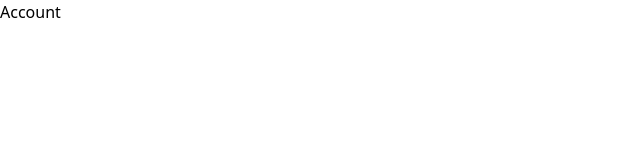
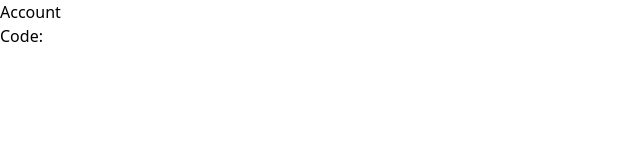
Before and after one commit to timosville/one-sheep-fe-challenge, a Vue app: page /account in a window 1280 px wide. Shown: the top 160 px of the page, without its empty margins (0-640 px from the left). Built offline with nearby package versions, Linux system fonts and the light colour scheme.

Commit message:
Toggle visibility of autocomplete list

```diff
--- a/src/components/Account.vue
+++ b/src/components/Account.vue
@@ -1,3 +1,18 @@
 <template>
   <h1>Account</h1>
+  <h2>{{ store.state.name }}</h2>
+  <h2>Code: {{ store.state.code }}</h2>
 </template>
+
+<script>
+import { inject, computed } from "vue";
+
+export default {
+  setup() {
+    const store = inject("store");
+    return {
+      store,
+    };
+  },
+};
+</script>
--- a/src/components/Name.vue
+++ b/src/components/Name.vue
@@ -15,6 +15,7 @@
         />
 
         <ul
+          v-if="showAutoCompleteForm"
           class="
             absolute
             mx-2
@@ -63,19 +64,20 @@
 </template>
 
 <script>
-import { inject, computed } from "vue";
+import { inject, computed, ref } from "vue";
 
 export default {
   name: "Name",
   setup() {
     const store = inject("store");
+    const showAutoCompleteForm = ref(false);
 
     const name = computed({
       get() {
         return store.state.name;
       },
       set(value) {
-        return store.methods.setName;
+        return store.methods.setName(value);
       },
     });
 
@@ -102,10 +104,15 @@ export default {
         // console.log(value);
         // console.log(postCodes.value);
         // console.log(error.value);
-        return store.methods.setCode;
+        if (value) {
+          showAutoCompleteForm.value = true;
+        } else {
+          showAutoCompleteForm.value = false;
+        }
+        return store.methods.setCode(value);
       },
     });
-    return { store, name, code, post_codes };
+    return { name, code, post_codes, showAutoCompleteForm };
   },
   methods: {
     changeRoute() {
```
